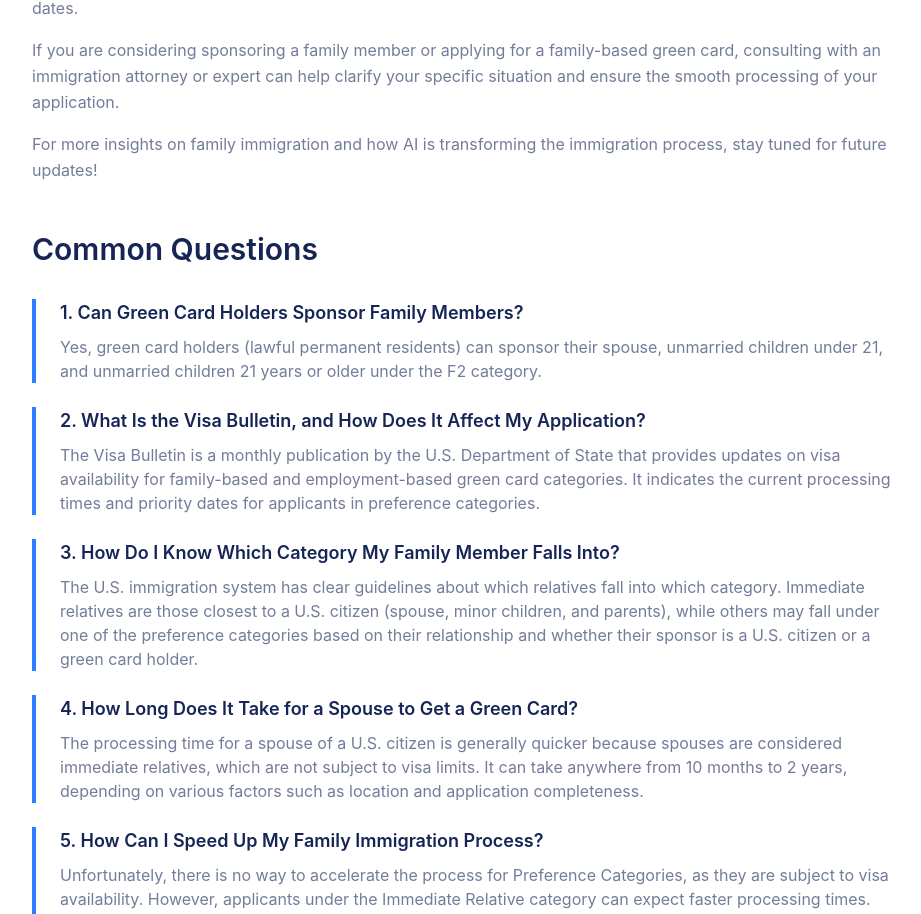
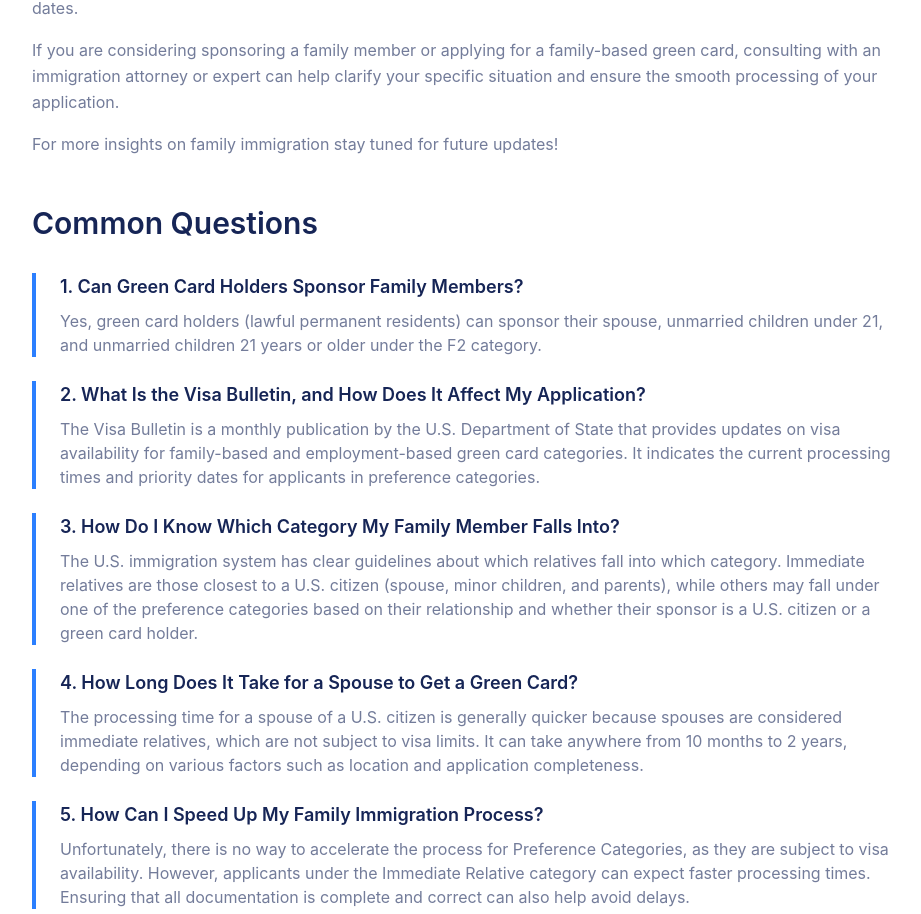
Before and after one commit to TLP-Global/TPL-Global-web, a Next.js app: page /blog/family-immigration-immediate-relatives-vs-preference-categories in a window 1280 px wide. Shown: the part 3576-4490 px from the top of the page, without its empty margins (176-1097 px from the left). Built offline with nearby package versions, Linux system fonts and the light colour scheme.

Commit message:
blog 4 edit

```diff
--- a/app/blog/family-immigration-immediate-relatives-vs-preference-categories/page.tsx
+++ b/app/blog/family-immigration-immediate-relatives-vs-preference-categories/page.tsx
@@ -124,7 +124,7 @@ const blogContent = {
         title: 'Conclusion',
         content: 'Navigating family-based immigration can be complex, but understanding the distinction between Immediate Relatives and Preference Categories is essential. Immediate Relatives receive the fastest processing times and are not subject to numerical limits, while Preference Categories face longer wait times due to annual caps and priority dates.',
         advice: 'If you are considering sponsoring a family member or applying for a family-based green card, consulting with an immigration attorney or expert can help clarify your specific situation and ensure the smooth processing of your application.',
-        futureUpdates: 'For more insights on family immigration and how AI is transforming the immigration process, stay tuned for future updates!'
+        futureUpdates: 'For more insights on family immigration stay tuned for future updates!'
       },
       expertHelp: {
         title: 'Need Expert Help',
```
